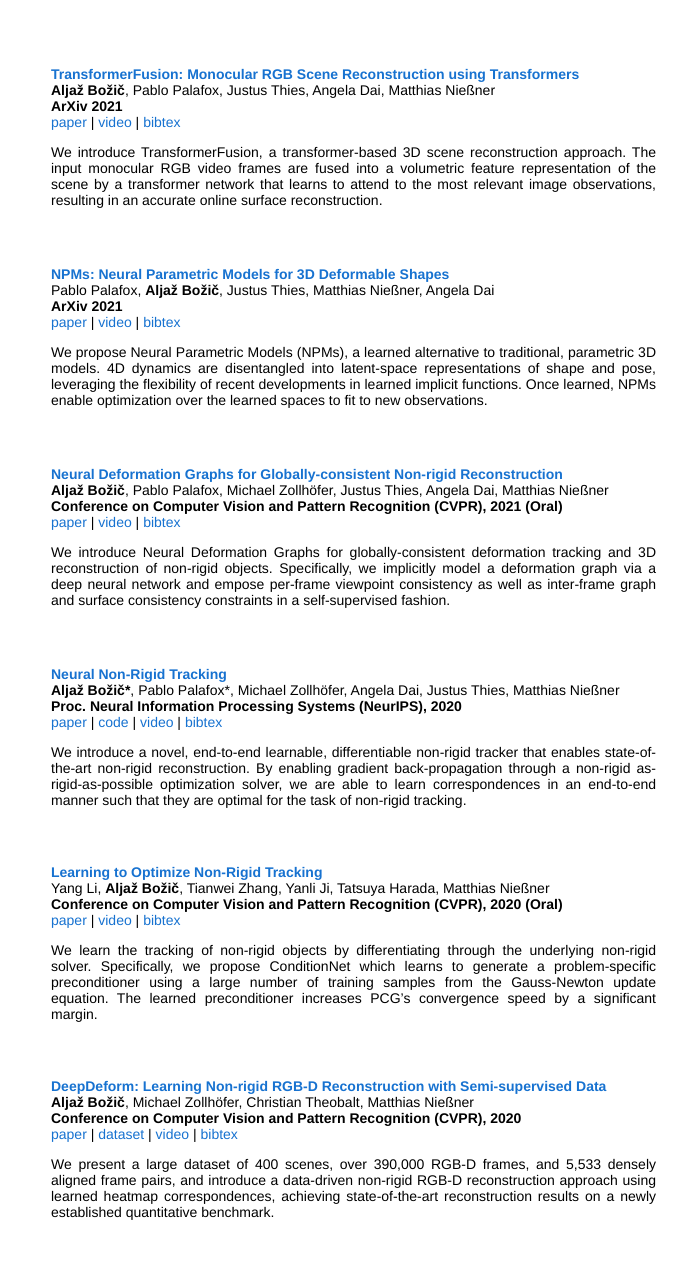
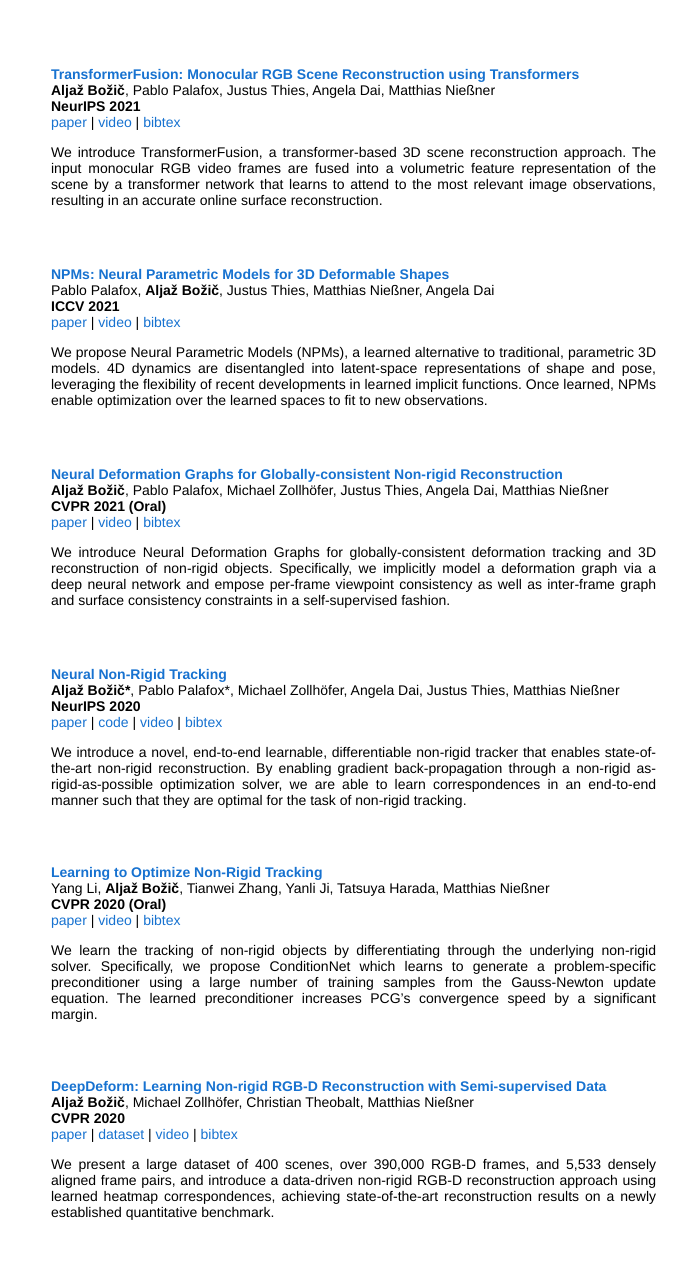
Before and after one commit to AljazBozic/AljazBozic.github.io, a plain HTML site: page index.html in a window 1280 px wide. Shown: the part 335-1600 px from the top of the page, 394-1081 px from the left. Drawn offline with Linux system fonts and the light colour scheme.

Commit message:
Updated TransformerFusion conference

```diff
--- a/index.html
+++ b/index.html
@@ -79,7 +79,6 @@
             style="width:100%;border:0px;border-spacing:0px;border-collapse:separate;margin-right:auto;margin-left:auto; text-align: justify;">
             <tbody>
 
-
               <tr onmouseout="transformerfusion_stop()" onmouseover="transformerfusion_start()">
                 <td style="padding:20px;width:25%;vertical-align:middle">
                     <div class="one">
@@ -113,7 +112,7 @@
                   <br>
 
                   <b>Aljaž Božič</b>, Pablo Palafox, Justus Thies, Angela Dai, Matthias Nießner<br>
-                  <b>ArXiv 2021</b><br>
+                  <b>NeurIPS 2021</b><br>
 
                   <a href="https://arxiv.org/abs/2107.02191">paper</a> |
                   <a href="https://www.youtube.com/watch?v=LIpTKYfKSqw">video</a> |
@@ -167,7 +166,7 @@
                   <br>
 
                   Pablo Palafox, <b>Aljaž Božič</b>, Justus Thies, Matthias Nießner, Angela Dai</i><br>
-                  <b>ArXiv 2021</b><br>
+                  <b>ICCV 2021</b><br>
 
                   <a href="https://arxiv.org/abs/2104.00702.pdf">paper</a> |
                   <a href="https://www.youtube.com/watch?v=muZXXgkkMPY">video</a> |
@@ -217,7 +216,7 @@
                   <br>
 
                   <b>Aljaž Božič</b>, Pablo Palafox, Michael Zollhöfer, Justus Thies, Angela Dai, Matthias Nießner<br>
-                  <b>Conference on Computer Vision and Pattern Recognition (CVPR), 2021 (Oral)</b><br>
+                  <b>CVPR 2021 (Oral)</b><br>
 
                   <a href="https://arxiv.org/abs/2012.01451.pdf">paper</a> |
                   <a href="https://www.youtube.com/watch?v=vyq36eFkdWo">video</a> |
@@ -263,7 +262,7 @@
                   <br>
 
                   <b>Aljaž Božič*</b>, Pablo Palafox*, Michael Zollhöfer, Angela Dai, Justus Thies, Matthias Nießner<br>
-                  <b>Proc. Neural Information Processing Systems (NeurIPS), 2020</b><br>
+                  <b>NeurIPS 2020</b><br>
 
                   <a href="https://arxiv.org/pdf/2006.13240.pdf">paper</a> |
                   <a href="https://github.com/DeformableFriends/NeuralTracking">code</a> |
@@ -310,7 +309,7 @@
                   <br>
 
                   Yang Li, <b>Aljaž Božič</b>, Tianwei Zhang, Yanli Ji, Tatsuya Harada, Matthias Nießner<br>
-                  <b>Conference on Computer Vision and Pattern Recognition (CVPR), 2020 (Oral)</b><br>
+                  <b>CVPR 2020 (Oral)</b><br>
 
                   <a href="https://arxiv.org/pdf/2003.12230.pdf">paper</a> |
                   <a href="https://www.youtube.com/watch?v=oFgMep7xzrU">video</a> |
@@ -364,7 +363,7 @@
                   <br>
 
                   <b>Aljaž Božič</b>, Michael Zollhöfer, Christian Theobalt, Matthias Nießner<br>
-                  <b>Conference on Computer Vision and Pattern Recognition (CVPR), 2020</b><br>
+                  <b>CVPR 2020</b><br>
 
                   <a href="https://arxiv.org/pdf/1912.04302.pdf">paper</a> |
                   <a href="https://github.com/AljazBozic/DeepDeform">dataset</a> |
@@ -411,7 +410,7 @@
                   <br>
 
                   <b>Aljaž Božič*</b>, Nikolas Brasch*, Joe Lallemand, Federico Tombari<br>
-                  <b>Int. Conference on Intelligent Robots and Systems (IROS), 2018</b><br>
+                  <b>IROS 2018</b><br>
 
                   <a href="https://ieeexplore.ieee.org/document/8593828">paper</a> |
                   <a href="main_page/bibtex/brasch2018semanticslam.bib" type="text/html">bibtex</a>
```
Also changed, not shown: transformerfusion/index.html (+2 -2 lines), 2 other files.
